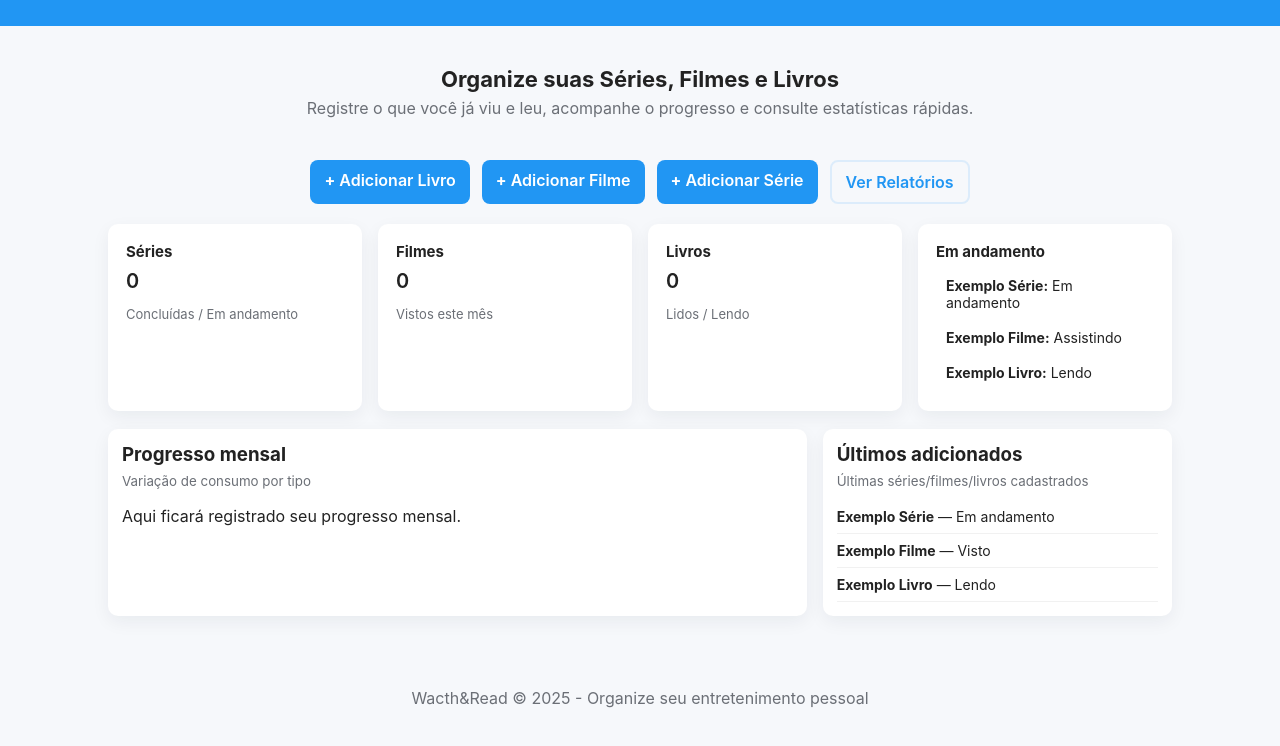
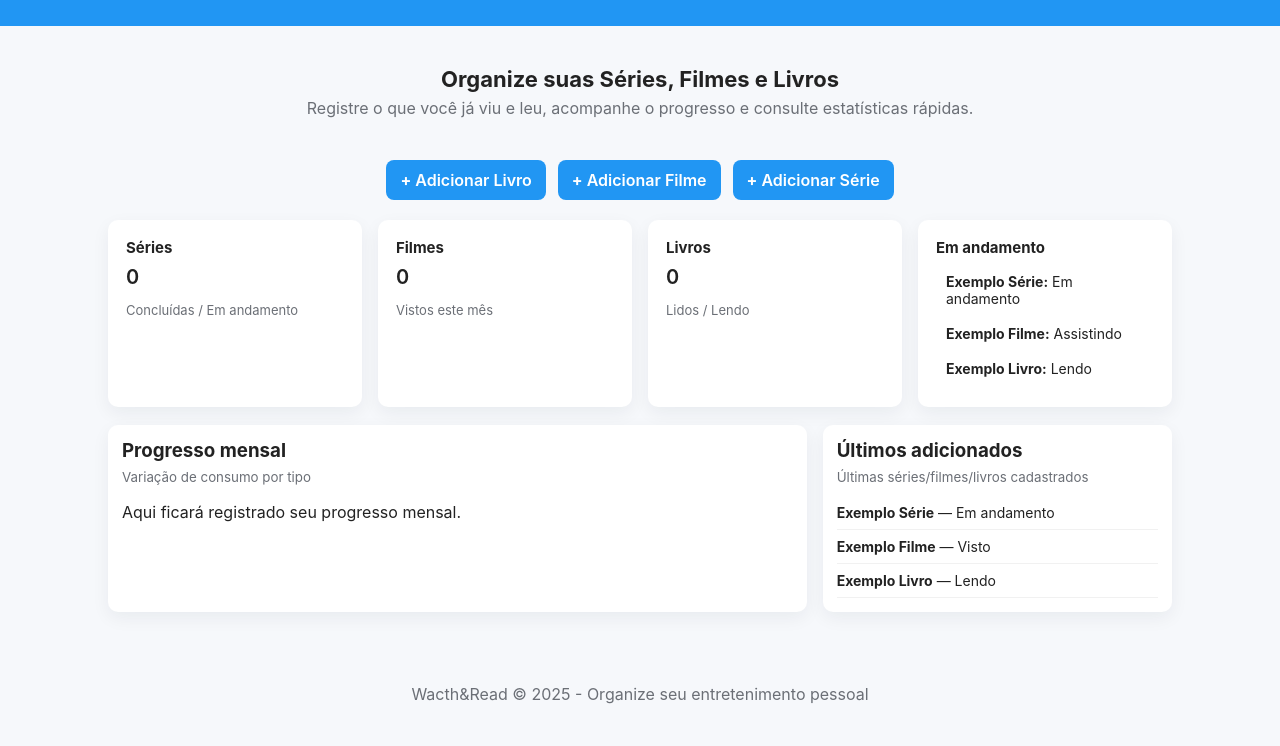
Before and after one commit to llousss/Watch-Read, a plain HTML site: page index.html in a window 1280 px wide. Shown: the part 78-824 px from the top of the page. Drawn offline with Linux system fonts and the light colour scheme.

Commit message:
remoção temporária do botão "Ver Relatórios"

```diff
--- a/index.html
+++ b/index.html
@@ -47,7 +47,7 @@
       <a href="livros/add.html" class="botao"><b>+</b> Adicionar Livro</a>
       <a href="filmes/add.html" class="botao"><b>+</b> Adicionar Filme</a>
       <a href="series/add.html" class="botao"><b>+</b> Adicionar Série</a>
-      <a href="relatorios/" class="botao ghost"> Ver Relatórios</a>
+      <!-- <a href="relatorios/" class="botao ghost"> Ver Relatórios</a> -->
     </section>
 
     <!-- CARTÕES RESUMO -->
```
